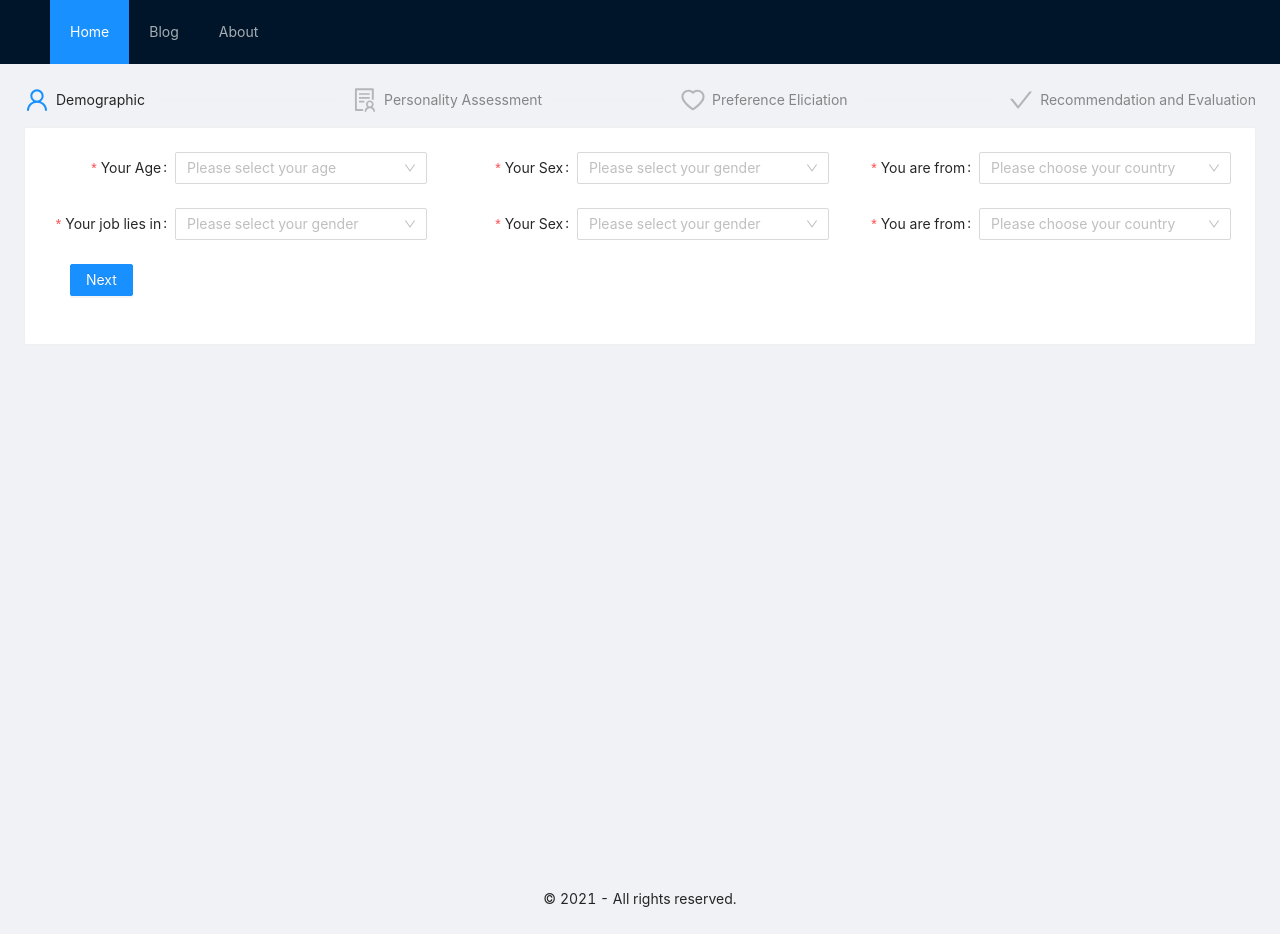
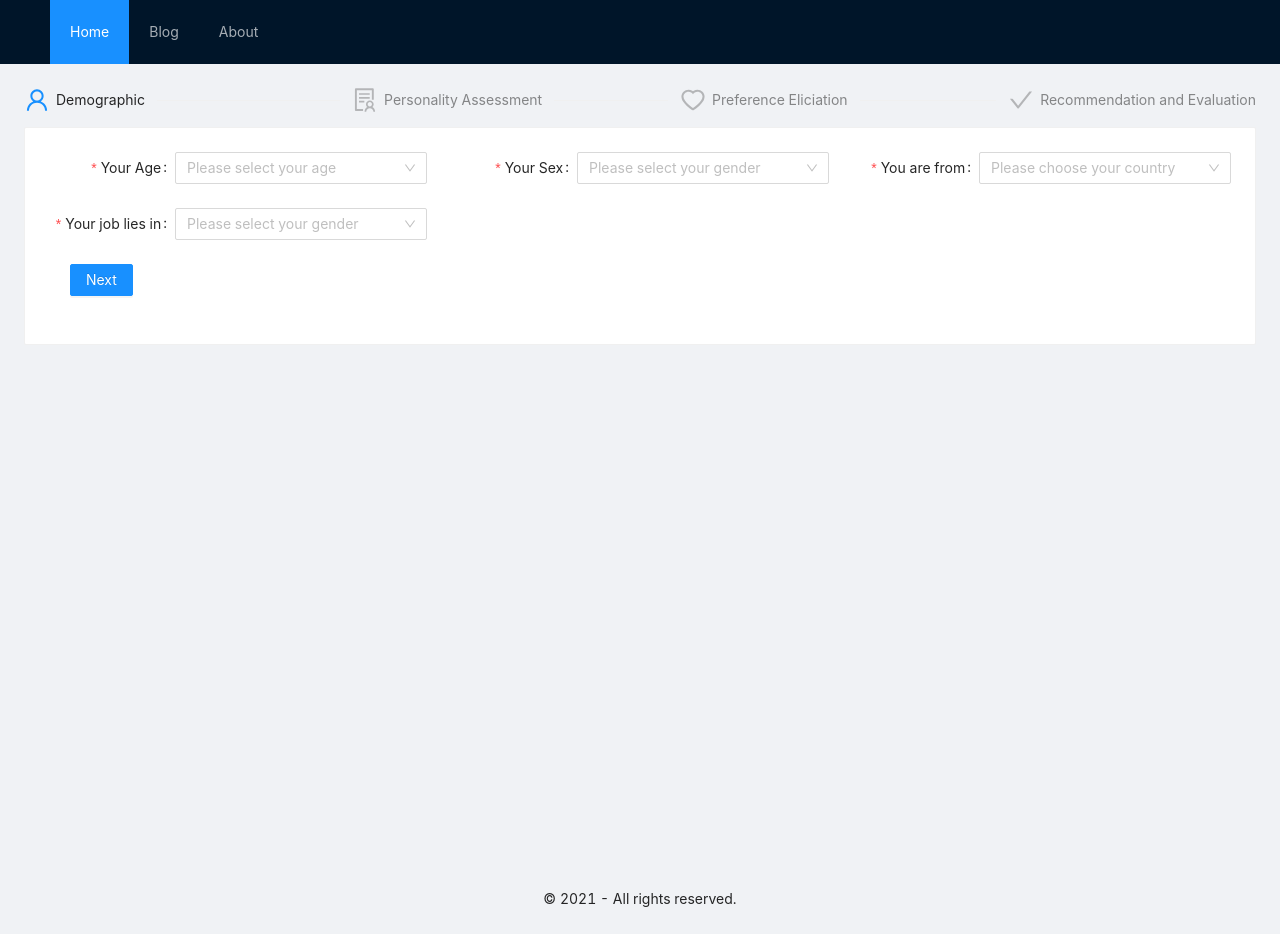
Before and after one commit to RecSys-lab/PoI-data-collection-form, a Next.js app: page / in a window 1280 px wide. Built offline with nearby package versions, Linux system fonts and the light colour scheme.

Commit message:
fix: refactor StepDemographic

```diff
--- a/components/Content/Stepper/StepDemographic.tsx
+++ b/components/Content/Stepper/StepDemographic.tsx
@@ -1,9 +1,6 @@
 import React, { FC } from "react";
-import { Form, Button, Row, Col } from 'antd';
-import { AgeRange } from "./StepDemographic/AgeRange";
-import { Gender } from "./StepDemographic/Gender";
-import { Country } from "./StepDemographic/Country";
-import { Occupation } from "./StepDemographic/Occupation";
+import { DemographicForm } from "./StepDemographic/DemographicForm";
+
 
 const StepDemographic: FC = () => {
 
@@ -16,44 +13,7 @@ const StepDemographic: FC = () => {
   };
 
   return (
-    <Form
-      name="basic"
-      labelCol={{ span: 8 }}
-      wrapperCol={{ span: 16 }}
-      initialValues={{ remember: true }}
-      onFinish={onFinish}
-      onFinishFailed={onFinishFailed}
-    >
-      <Row gutter={24}>
-        <Col span={8}>
-          <AgeRange />
-        </Col>
-        <Col span={8}>
-          <Gender />
-        </Col>
-        <Col span={8}>
-          <Country />
-        </Col>
-      </Row>
-      <Row gutter={24}>
-        <Col span={8}>
-          <Occupation />
-        </Col>
-        <Col span={8}>
-          <Gender />
-        </Col>
-        <Col span={8}>
-          <Country />
-        </Col>
-      </Row>
-      <Row>
-        <Form.Item wrapperCol={{ offset: 8, span: 16 }}>
-          <Button type="primary" htmlType="submit">
-            Next
-          </Button>
-        </Form.Item>
-      </Row>
-    </Form>
+    <DemographicForm onFinish={onFinish} onFinishFailed={onFinishFailed} />
   );
   };
 
--- /dev/null
+++ b/components/Content/Stepper/StepDemographic/DemographicForm.tsx
@@ -0,0 +1,47 @@
+import React, { FC } from "react";
+import { Form, Button, Row, Col } from 'antd';
+import { AgeRange } from "./DemographicForm/AgeRange";
+import { Gender } from "./DemographicForm/Gender";
+import { Country } from "./DemographicForm/Country";
+import { Occupation } from "./DemographicForm/Occupation";
+
+
+interface DemographicFormProps {
+    onFinish: (values: any) => void
+    onFinishFailed: (values: any) => void
+}
+
+export const DemographicForm: FC<DemographicFormProps> = ({onFinish, onFinishFailed}) => {
+   return <Form
+      name="basic"
+      labelCol={{ span: 8 }}
+      wrapperCol={{ span: 16 }}
+      initialValues={{ remember: true }}
+      onFinish={onFinish}
+      onFinishFailed={onFinishFailed}
+    >
+      <Row gutter={24}>
+        <Col span={8}>
+          <AgeRange />
+        </Col>
+        <Col span={8}>
+          <Gender />
+        </Col>
+        <Col span={8}>
+          <Country />
+        </Col>
+      </Row>
+      <Row gutter={24}>
+        <Col span={8}>
+          <Occupation />
+        </Col>
+      </Row>
+      <Row>
+        <Form.Item wrapperCol={{ offset: 8, span: 16 }}>
+          <Button type="primary" htmlType="submit">
+            Next
+          </Button>
+        </Form.Item>
+      </Row>
+    </Form>
+}
```
Also changed, not shown: components/Content/Stepper/StepDemographic/DemographicForm/AgeRange.tsx (renamed from components/Content/Stepper/StepDemographic/AgeRange.tsx), components/Content/Stepper/StepDemographic/DemographicForm/Country.tsx (renamed from components/Content/Stepper/StepDemographic/Country.tsx), components/Content/Stepper/StepDemographic/DemographicForm/Country/countryNames.ts (renamed from components/Content/Stepper/StepDemographic/Country/countryNames.ts), components/Content/Stepper/StepDemographic/DemographicForm/Gender.tsx (renamed from components/Content/Stepper/StepDemographic/Gender.tsx), components/Content/Stepper/StepDemographic/DemographicForm/Occupation.tsx (renamed from components/Content/Stepper/StepDemographic/Occupation.tsx).
